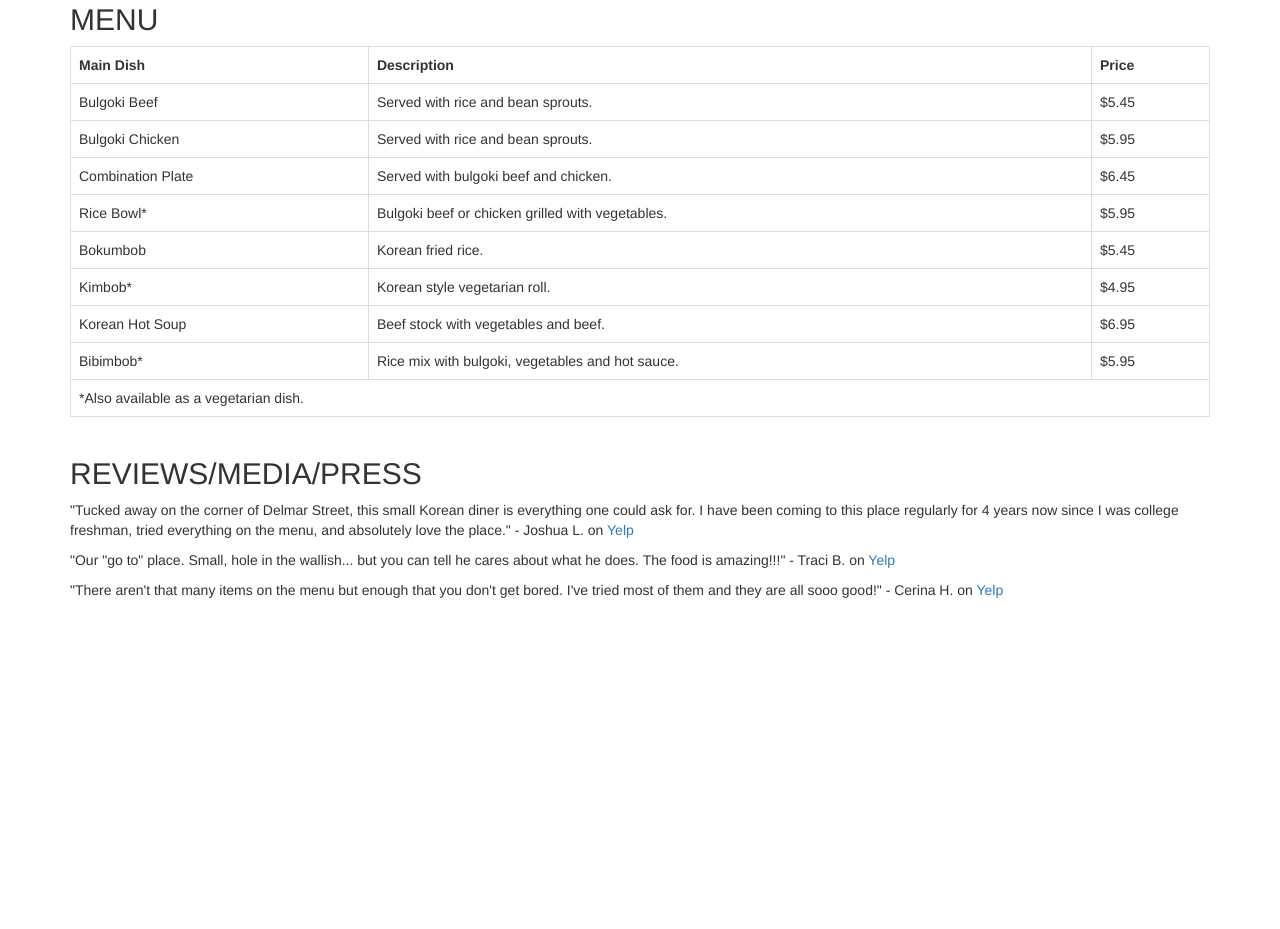
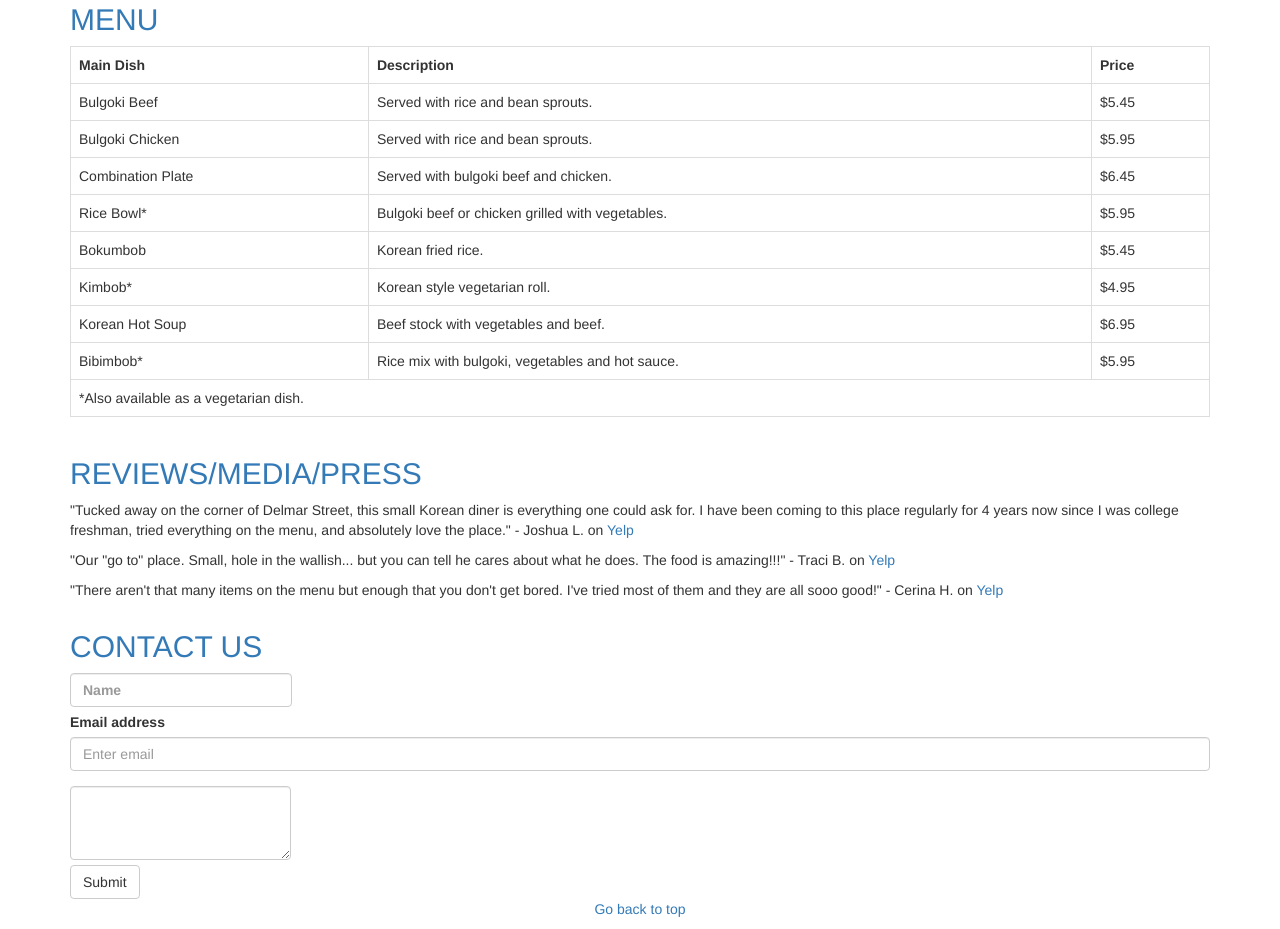
Before and after one commit to jessicaliang721/Restaurant, a plain HTML site: page index.html in a window 1280 px wide. Shown: the part 960-1889 px from the top of the page. Before the commit the page ends 1570 px from the top, so only its background shows below. Drawn offline with nearby package versions, Linux system fonts and the light colour scheme.

Commit message:
go to top link

```diff
--- a/index.html
+++ b/index.html
@@ -25,7 +25,7 @@
     <div class = "container">
     <div class = "row">
       <div class="col-md-12">
-    <h1>University City Grill</h1>
+    <h1><a id="top">University City Grill</a></h1>
       </div>
     </div>
       <div class="row">
@@ -95,9 +95,9 @@
                 <!-- Collect the nav links, forms, and other content for toggling -->
                 <div class="collapse navbar-collapse" id="bs-example-navbar-collapse-1">
                   <ul class="nav navbar-nav">
-                    <li class="active"><a href="about.html">About<span class="sr-only">(current)</span></a></li>
-                    <li><a href="contact.html">Contact</a></li>
-                    <li><a href="menu.html">Menu</a></li>
+                    <li><a href="#menu">Menu</a></li>
+                    <li><a href="#contact">Contact</a></li>
+                    <li><a href="#reviews">Reviews</a></li>
                   </ul>
                 </div><!-- /.navbar-collapse -->
               </div><!-- /.container-fluid -->
@@ -158,7 +158,7 @@
       <!-- Start Menu -->
       <div class="row">
         <div class = "col-md-12">
-        <h2>MENU</h2>
+        <h2><a id="menu">MENU</a></h2>
         <table style="width:100%" class = "table table-bordered">
             <tr>
               <th>Main Dish</th>
@@ -217,7 +217,7 @@
       <!-- Start Reviews -->
       <div class="row">
         <div class = "col-md-12">
-        <h2>REVIEWS/MEDIA/PRESS</h2>
+        <h2><a id="reviews">REVIEWS/MEDIA/PRESS</a></h2>
         <p>"Tucked away on the corner of Delmar Street, this small Korean diner is everything one could ask for. I have been coming to this place regularly for 4 years now since I was college freshman, tried everything on the menu, and absolutely love the place." - Joshua L. on <a href="http://www.yelp.com/biz/u-city-grill-st-louis" target = "_blank">Yelp</a></p>
 
         <p>"Our "go to" place.  Small, hole in the wallish... but you can tell he cares about what he does.  The food is amazing!!!" - Traci B. on <a href="http://www.yelp.com/biz/u-city-grill-st-louis" target = "_blank">Yelp</a></p>
@@ -226,6 +226,41 @@
       <!-- End Reviews -->
         </div>
       </div>
+
+
+      <div class="row">
+        <div class = "col-md-12">
+          <h2><a id="contact">CONTACT US</a></h2>
+          <form>
+            <div class="text">
+              <label>
+                <input type="text" class="form-control" placeholder="Name">
+              </label>
+            </div>
+            <div class="form-group">
+              <label for="exampleInputEmail1">Email address</label>
+              <input type="email" class="form-control" id="exampleInputEmail1" placeholder="Enter email">
+            </div>
+            <div>
+              <label>
+              <textarea class="form-control" rows="3"></textarea>
+              </label>
+            </div>
+
+            <button type="submit" class="btn btn-default">Submit</button>
+          </form>
+        </div>
+
+      <div class = "row">
+        <div class="col-md-12">
+        <p style="text-align:center"><a href="#top" align="center">Go back to top</a></p>
+        </div>
+      </div>
+
+      </div>
+
+
+
     </div>
 
     <!-- jQuery (necessary for Bootstrap's JavaScript plugins) -->
```
